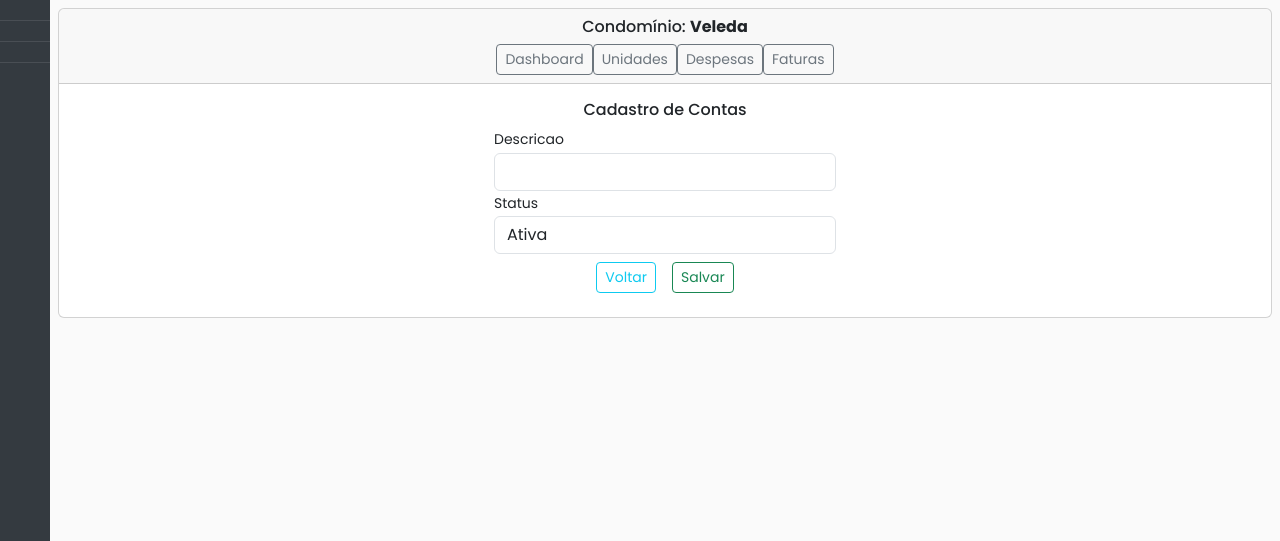
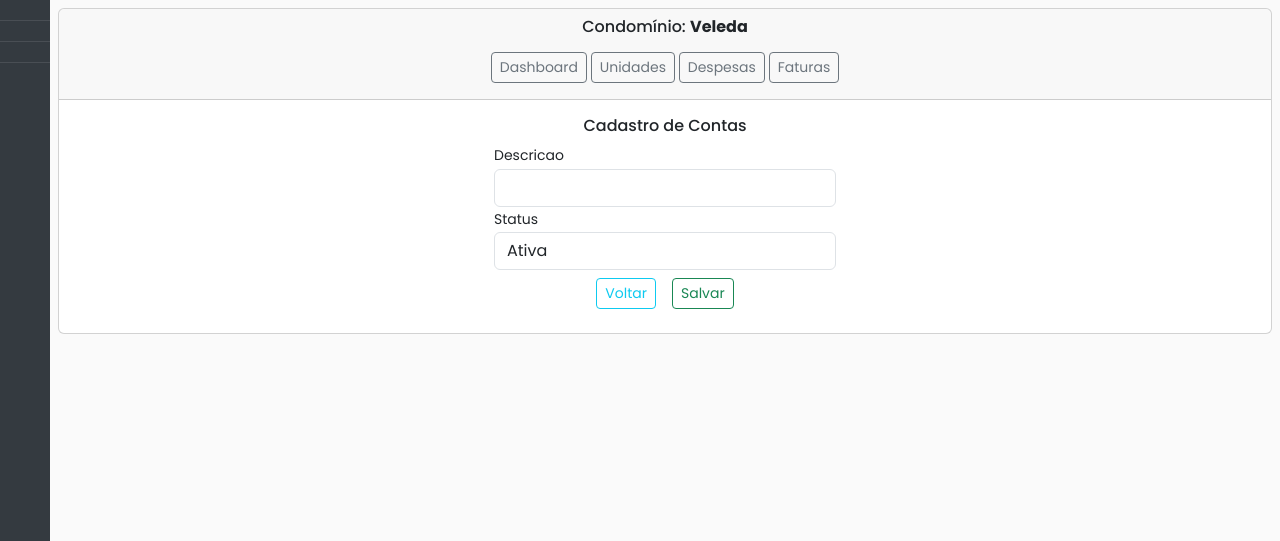
Before and after one commit to rcargnelutti/DesSof_UNIPAMPA, a Django app: page /condominios/conta_create/1/ in a window 1280 px wide. Shown: the part 47-588 px from the top of the page. Run offline with Django 4.2, Linux system fonts and the light colour scheme; data comes from the database, SQL or seed files in the repository; both versions use the stored data as it was after the commit; parts of the project's set-up code (start-up, migrations or seed data) failed here and were passed over; some libraries are stand-ins or nearby versions.

Commit message:
Pequenos ajustes de layout

```diff
--- a/condominio/templates/condominio/conta_form.html
+++ b/condominio/templates/condominio/conta_form.html
@@ -6,11 +6,11 @@
 
 {% block content %}
   <div class="card">
-    <div class="card-header">
+    <div class="card-header text-center">
       <div class="text-center">
         <h6>Condomínio: <strong> {{condominio.nome}} </strong><h6>
       </div>
-      <div class="d-flex justify-content-center">
+      <div class="col-8 m-auto pt-2 pb-2 text-center">
         <a href="{% url 'condominio:gestao' condominio_id=condominio.id %}" class="btn btn-outline-secondary btn-sm">Dashboard</a>
         <a href="{% url 'condominio:unidade_list' condominio.id %}" class="btn btn-outline-secondary btn-sm">Unidades</a>
         <a href="{% url 'condominio:despesa_list' condominio.id %}" class="btn btn-outline-secondary btn-sm">Despesas</a>
--- a/condominio/templates/condominio/despesa_form.html
+++ b/condominio/templates/condominio/despesa_form.html
@@ -8,7 +8,7 @@
   <div class="card">
     <div class="card-header text-center">
       <div class="text-center">
-        <h6>Condomínio: <strong> {{despesa.condominio.nome}} </strong><h6>
+        <h6>Condomínio: <strong> {{condominio.nome}} </strong><h6>
       </div>
       <div class="col-8 m-auto pt-2 pb-2 text-center">
         <a href="{% url 'condominio:gestao' condominio_id=condominio.id %}" class="btn btn-outline-secondary btn-sm">Dashboard</a>
@@ -39,10 +39,11 @@
                   {% render_field form.conta class="form-control" type="text" %}
                 </td>
                 <td>
-                  <button type="reset" class="btn btn-outline-primary btn-sm" onclick="location.href = '{% url 'condominio:conta_create' condominio.id%}'"><span class="fas fa-plus"></span></button>
+                  <button type="reset" class="btn btn-outline-primary btn-sm" data-bs-toggle="tooltip" data-bs-placement="top" title="Nova Conta" onclick="location.href = '{% url 'condominio:conta_create' condominio.id%}'"><span class="fas fa-plus"></span></button>
                 </td>
               </tr>
             </table>
+
 
             {% comment %} <div class="d-flex justify-content-center">
               <div class="p-2 bd-highlight">
```
Also changed, not shown: db.sqlite3.
